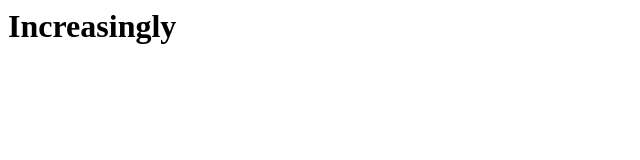
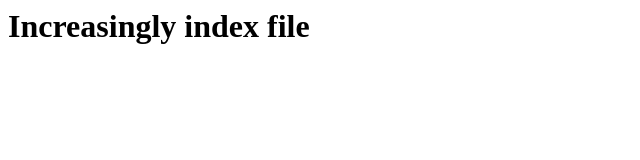
Before and after one commit to Surendra-increasingly/demo-repo, a plain HTML site: page index.html in a window 1280 px wide. Shown: the whole page, without its empty margins (0-640 px from the left). Drawn offline with Linux system fonts and the light colour scheme.

Commit message:
Update index.html

```diff
--- a/index.html
+++ b/index.html
@@ -2,6 +2,6 @@
 <head>
 </head>
   <body>
-    <h1>Increasingly</h1>
+    <h1>Increasingly index file</h1>
     </body>
 </html>
```
